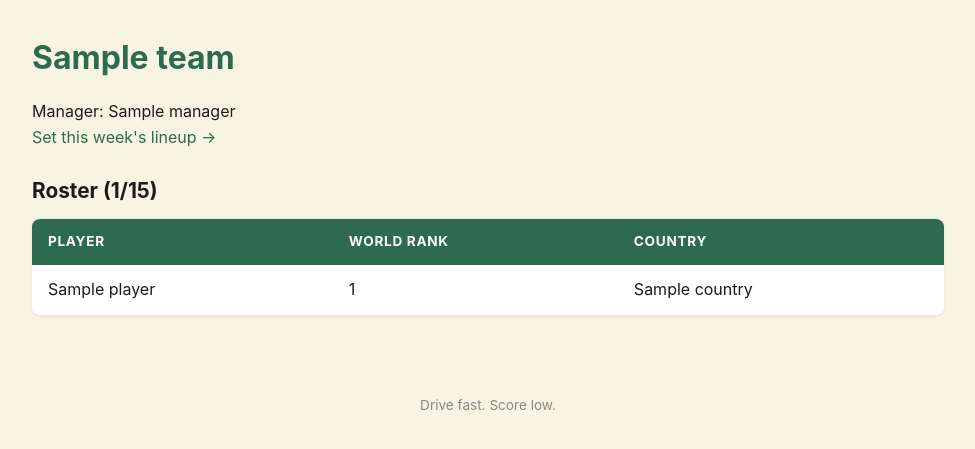
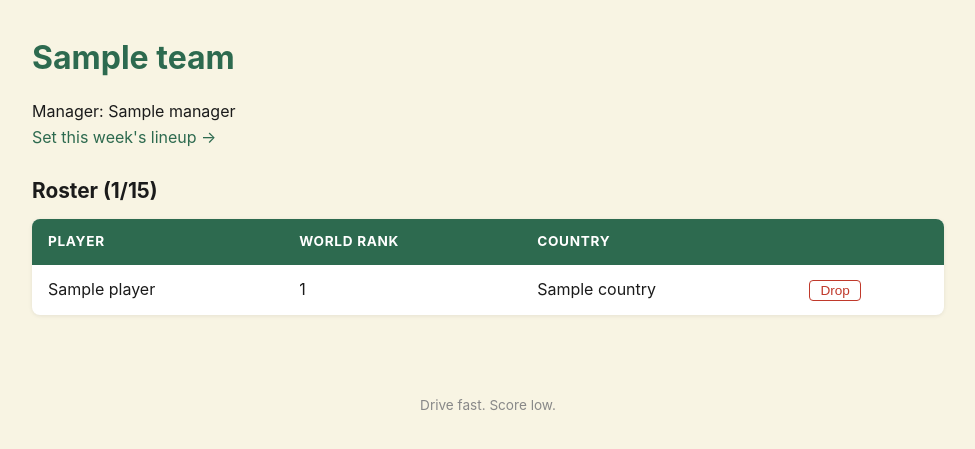
Before and after one commit to lindsey504/drinking-and-driving, a Flask app: template templates/roster.html in a window 1280 px wide. Shown: the part 68-517 px from the top of the page, without its empty margins (152-1127 px from the left). Run offline with Flask 3, Linux system fonts and the light colour scheme; the template is opened without the code that fills it: most values are stand-ins (such as "Sample title", 1, 10 or a date in 2020); some libraries are stand-ins or nearby versions.

Commit message:
Add drop player button to roster page

```diff
--- a/app.py
+++ b/app.py
@@ -113,6 +113,13 @@ def scoreboard():
 
     return render_template("scoreboard.html", tournament=tournament, scores=scores,
                            team_totals=team_totals, is_major=is_major, multiplier=MAJORS_MULTIPLIER)
+
+
+@app.route("/roster/<team_id>/drop/<roster_id>", methods=["POST"])
+def drop_player(team_id, roster_id):
+    """Drop a player from a team's roster."""
+    supabase.table("roster").delete().eq("id", roster_id).eq("team_id", team_id).execute()
+    return redirect(url_for("roster", team_id=team_id))
 
 
 @app.route("/draft")
--- a/static/css/style.css
+++ b/static/css/style.css
@@ -161,3 +161,17 @@ footer {
   font-size: 0.85rem;
   margin-top: 3rem;
 }
+
+.btn-drop {
+  background: none;
+  border: 1px solid var(--red);
+  color: var(--red);
+  padding: 2px 10px;
+  border-radius: 4px;
+  cursor: pointer;
+  font-size: 0.85em;
+}
+.btn-drop:hover {
+  background: var(--red);
+  color: white;
+}
--- a/templates/roster.html
+++ b/templates/roster.html
@@ -12,6 +12,7 @@
       <th>Player</th>
       <th>World Rank</th>
       <th>Country</th>
+      <th></th>
     </tr>
   </thead>
   <tbody>
@@ -20,6 +21,11 @@
       <td>{{ row.players.name }}</td>
       <td>{{ row.players.world_rank or '—' }}</td>
       <td>{{ row.players.country or '—' }}</td>
+      <td>
+        <form method="POST" action="/roster/{{ team.id }}/drop/{{ row.id }}" onsubmit="return confirm('Drop {{ row.players.name }}?')">
+          <button type="submit" class="btn-drop">Drop</button>
+        </form>
+      </td>
     </tr>
     {% endfor %}
   </tbody>
```
